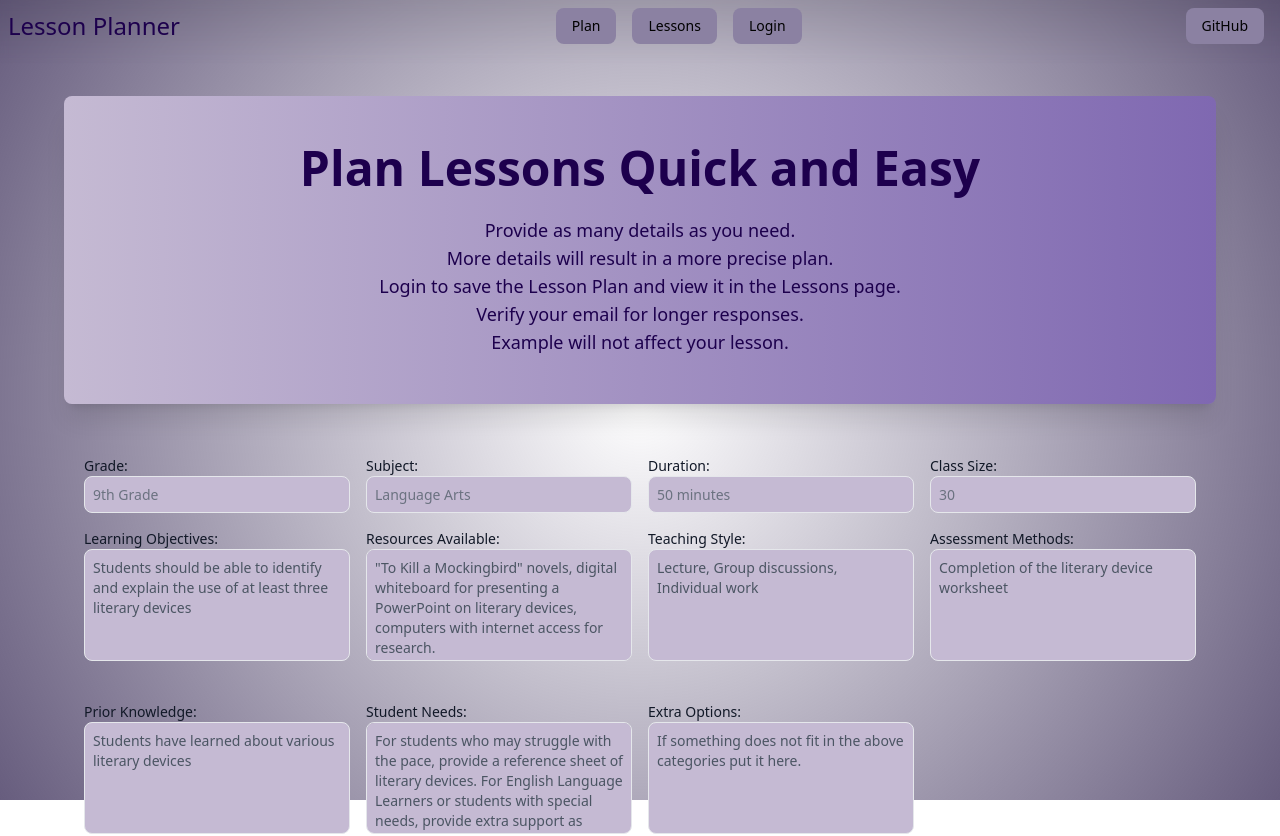
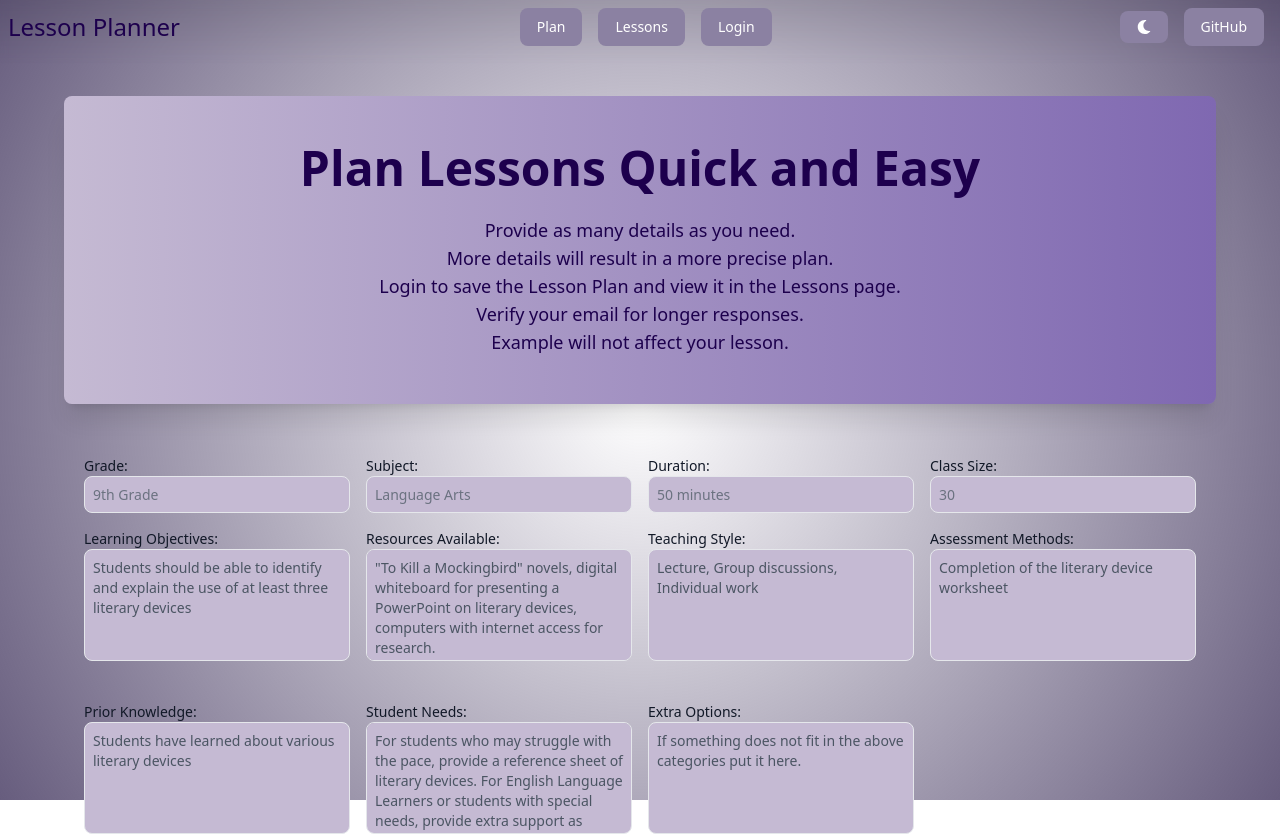
Before and after one commit to ajboman/LessonPlanner, a React (Vite) app: page /plan in a window 1280 px wide. Shown: the top 836 px of the page. Built offline with nearby package versions, Linux system fonts and the light colour scheme; no server answers.

Commit message:
darkmode working

```diff
--- a/package.json
+++ b/package.json
@@ -20,6 +20,7 @@
     "openai": "^3.2.1",
     "react": "^18.2.0",
     "react-dom": "^18.2.0",
+    "react-icons": "^4.9.0",
     "react-redux": "^8.0.5",
     "react-router-dom": "^6.11.2"
   },
--- a/src/App.css
+++ b/src/App.css
@@ -13,6 +13,23 @@
   --secondary: #c5bad3;
   --accent: #7f68b1;
   --accent-hover: #9b78e6;
+  --text-dark: #ddd1ec;
+  --button-dark: #3c344e;
+  --button-hover-dark: #7f68b1;
+  --primary-dark: #14033d;
+  --secondary-dark: #260a49;
+  --accent-dark: #b9aadd;
+  --accent-hover-dark: #cbb3ff;
+}
+
+.dark{
+  --text: var(--text-dark);
+  --button: var(--button-dark);
+  --button-hover: var(--button-hover-dark);
+  --primary: var(--primary-dark);
+  --secondary: var(--secondary-dark);
+  --accent: var(--accent-dark);
+  --accent-hover: var(--accent-hover-dark);
 }
 
 .main {
@@ -34,6 +51,11 @@
   height: 100%;
   top: 0;
 }
+
+.dark .main:before {
+  background: radial-gradient(circle, var(--accent-dark) 0, var(--primary-dark) 100%);
+}
+
 
 
 @media screen and (max-width: 640px) {
@@ -66,15 +88,24 @@
   @apply mt-5 text-lg text-gray-600 sm:text-xl text-center max-w-2xl;
 }
 
-
 input[type="text"] {
   @apply p-2 w-full h-full box-border text-text bg-secondary placeholder-gray-500 focus:outline-none focus:border-accent focus:ring-2 focus:ring-accent transition-all duration-300 ease-in-out transform hover:scale-105 hover:shadow-lg rounded-lg;
   backface-visibility: hidden;
+  color: var(--text);
+}
+
+.dark input[type="text"]::placeholder {
+  color: var(--accent-dark);
 }
 
 .textarea {
   @apply p-2 w-full h-28 box-border mb-5 resize-none text-text bg-secondary placeholder-gray-600 focus:outline-none focus:border-accent focus:ring-2 focus:ring-accent transition-all duration-300 ease-in-out transform hover:scale-105 hover:shadow-lg rounded-lg;
   backface-visibility: hidden;
+  color: var(--text);
+}
+
+.dark .textarea::placeholder {
+  color: var(--accent-dark);
 }
 
 
--- a/src/App.jsx
+++ b/src/App.jsx
@@ -28,6 +28,7 @@ const App = () => {
   const [allLessons, setAllLessons] = useState([]);
   const [user, setUser] = useState(null);
   const [isLoginOpen, setIsLoginOpen] = useState(false);
+  const [theme, setTheme] = useState(localStorage.getItem('theme') || 'light');
 
 
   useEffect(() => {
@@ -46,6 +47,19 @@ const App = () => {
     return () => unsubscribe();
   }, []);
 
+  useEffect(() => {
+    if (theme === 'dark') {
+      document.documentElement.classList.add('dark');
+      localStorage.setItem('theme', 'dark');
+    } else {
+      document.documentElement.classList.remove('dark');
+      localStorage.setItem('theme', 'light');
+    }
+  }, [theme]);
+
+  const toggleTheme = () => {
+    setTheme(theme === 'light' ? 'dark' : 'light');
+  };
 
   const openLogin = () => {
     setIsLoginOpen(true);
@@ -100,7 +114,7 @@ const App = () => {
         <main>
           <div className='main' />
           <div className='app'>
-            <Navbar openLogin={openLogin} />
+          <Navbar openLogin={openLogin} toggleTheme={toggleTheme} currentTheme={theme} />
             <div className='pt-24 w-full max-w-7xl mx-auto sm:px-16 px-6'>
               <Routes>
                 <Route path="/" element={<RedirectToPlan />} />
--- a/src/components/Navbar.jsx
+++ b/src/components/Navbar.jsx
@@ -1,9 +1,10 @@
 import { useContext } from 'react';
 import { Button, Navbar as Flowbar } from 'flowbite-react';
 import { Link } from 'react-router-dom';
+import { FaMoon, FaSun } from 'react-icons/fa';
 import UserContext from '../services/UserContext';
 
-const Navbar = ({ openLogin }) => {
+const Navbar = ({ openLogin, toggleTheme, currentTheme }) => {
   const user = useContext(UserContext);
   const isAnonymous = user ? user.isAnonymous : true;
 
@@ -19,43 +20,46 @@ const Navbar = ({ openLogin }) => {
       ></div>
       <Flowbar fluid style={{ backgroundColor: 'transparent' }}>
         <Flowbar.Brand>
-          <div className="text-2xl text-text">Lesson Planner</div>
+          <div className="text-2xl text-text dark:text-text_dark">Lesson Planner</div>
         </Flowbar.Brand>
         <div className="flex-grow"></div>
         <Flowbar.Link as={Link} to="/plan">
-          <Button className="m-2 bg-button hover:bg-button_hover" color={'var(--text)'}>
+          <Button className="m-2 bg-button hover:bg-button_hover dark:bg-button_dark dark:hover:bg-button-hover_dark">
             Plan
           </Button>
         </Flowbar.Link>
         <Flowbar.Link as={Link} to="/lessons">
-          <Button className="m-2 bg-button hover:bg-button_hover" color={'var(--text)'}>
+          <Button className="m-2 bg-button hover:bg-button_hover dark:bg-button_dark dark:hover:bg-button-hover_dark">
             Lessons
           </Button>
         </Flowbar.Link>
         {isAnonymous ? (
           <Button
-            className="m-2 bg-button hover:bg-button_hover"
-            color={'var(--text)'}
+            className="m-2 bg-button hover:bg-button_hover dark:bg-button_dark dark:hover:bg-button-hover_dark"
             onClick={openLogin}
           >
             Login
           </Button>
         ) : (
           <Flowbar.Link as={Link} to="/profile">
-            <Button className="m-2 bg-button hover:bg-button_hover"
-            color={'var(--text)'}>
+            <Button className="m-2 bg-button hover:bg-button_hover dark:bg-button_dark dark:hover:bg-button-hover_dark">
               Profile
             </Button>
           </Flowbar.Link>
         )}
         <div className="flex-grow"></div>
         <Button
+          className="m-2 bg-button hover:bg-button_hover dark:bg-button_dark dark:hover:bg-button-hover_dark"
+          onClick={toggleTheme}
+        >
+          {currentTheme === 'light' ? <FaMoon /> : <FaSun />}
+        </Button>
+        <Button
           type="button"
           onClick={() =>
             window.open('https://github.com/ajboman/LessonPlanner')
           }
-          className="m-2 bg-button hover:bg-button_hover"
-          color={'var(--text)'}
+          className="m-2 bg-button hover:bg-button_hover dark:bg-button_dark dark:hover:bg-button-hover_dark"
         >
           GitHub
         </Button>
--- a/tailwind.config.js
+++ b/tailwind.config.js
@@ -14,6 +14,13 @@ export default {
         secondary: 'var(--secondary)',
         accent_hover: 'var(--accent-hover)',
         accent: 'var(--accent)',
+        text_dark: 'var(--text-dark)',
+        button_dark: 'var(--button-dark)',
+        button_hover_dark: 'var(--button-hover-dark)',
+        primary_dark: 'var(--primary-dark)',
+        secondary_dark: 'var(--secondary-dark)',
+        accent_dark: 'var(--accent-dark)',
+        accent_hover_dark: 'var(--accent-hover-dark)',
       },
     },
   },
```
Also changed, not shown: 1 other file (tests, documents, lock files or other folders).
